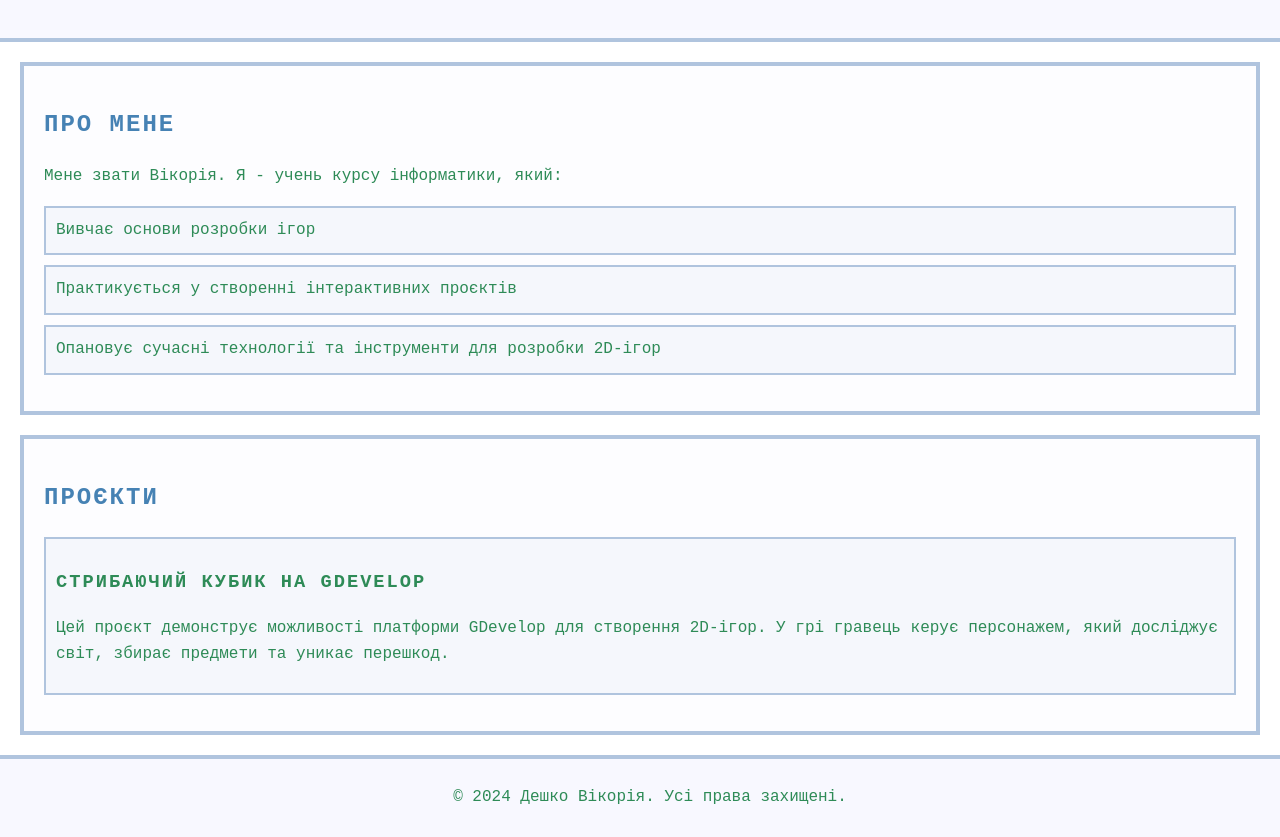
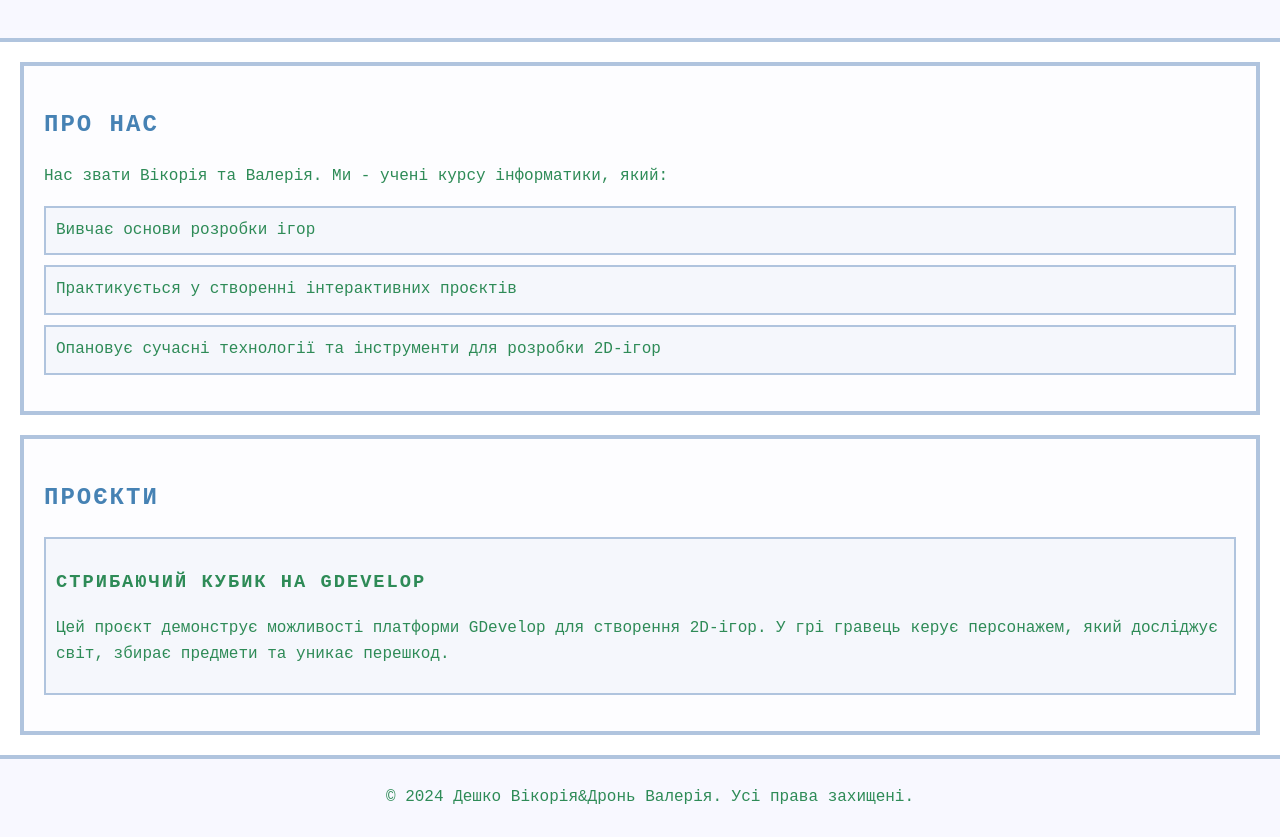
Before and after one commit to hsdoop/github-personal-projects-gdevelop, a plain HTML site: page index.html in a window 1280 px wide. Shown: the part 96-933 px from the top of the page. Drawn offline with Linux system fonts and the light colour scheme.

Commit message:
index.html

```diff
--- a/index.html
+++ b/index.html
@@ -3,7 +3,7 @@
 <head>
     <meta charset="UTF-8">
     <meta name="viewport" content="width=device-width, initial-scale=1.0">
-    <title>Особисті проєкти Дешко Вікорії</title>
+    <title>Особисті проєкти Дешко Вікорії&Дронь Валерії</title>
     <link rel="stylesheet" href="style.css">
 </head>
 <body>
@@ -12,8 +12,8 @@
     </header>
 
     <section id="about">
-        <h2>Про мене</h2>
-        <p>Мене звати Вікорія. Я - учень курсу інформатики, який:</p>
+        <h2>Про нас</h2>
+        <p>Нас звати Вікорія та Валерія. Ми - учені курсу інформатики, який:</p>
         <ul>
             <li>Вивчає основи розробки ігор</li>
             <li>Практикується у створенні інтерактивних проєктів</li>
@@ -32,7 +32,7 @@
     </section>
 
     <footer>
-        <p>&copy; 2024 Дешко Вікорія. Усі права захищені.</p>
+        <p>&copy; 2024 Дешко Вікорія&Дронь Валерія. Усі права захищені.</p>
     </footer>
 </body>
 </html>
```
